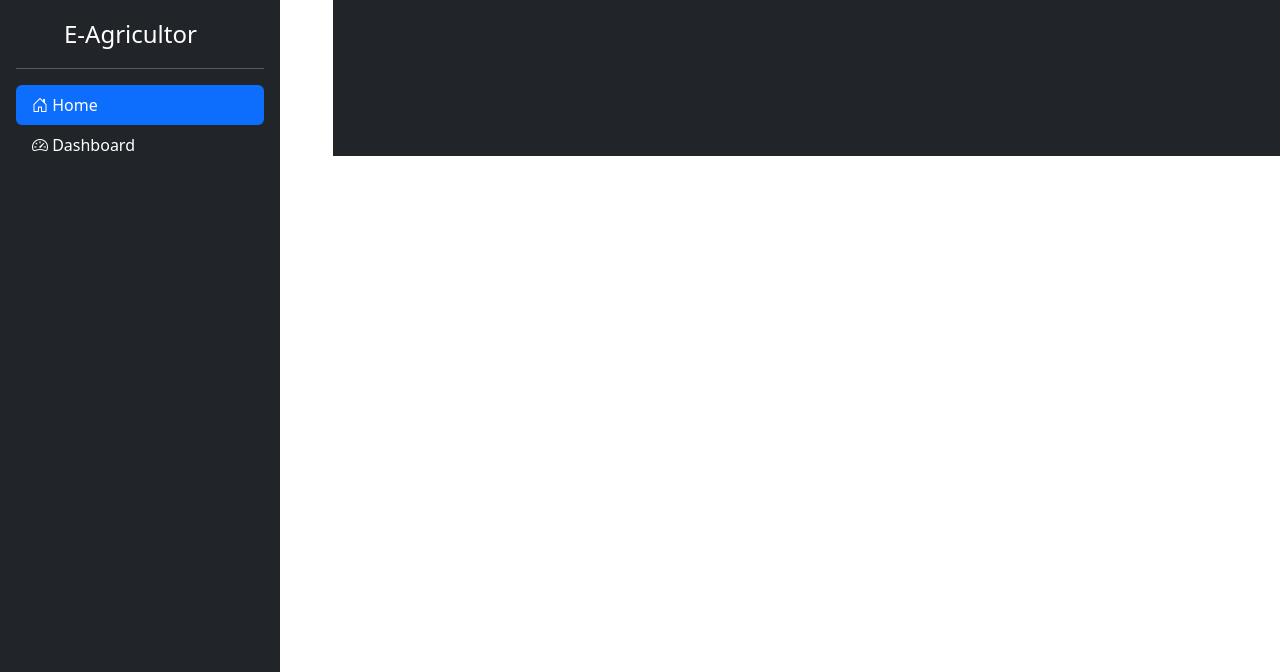
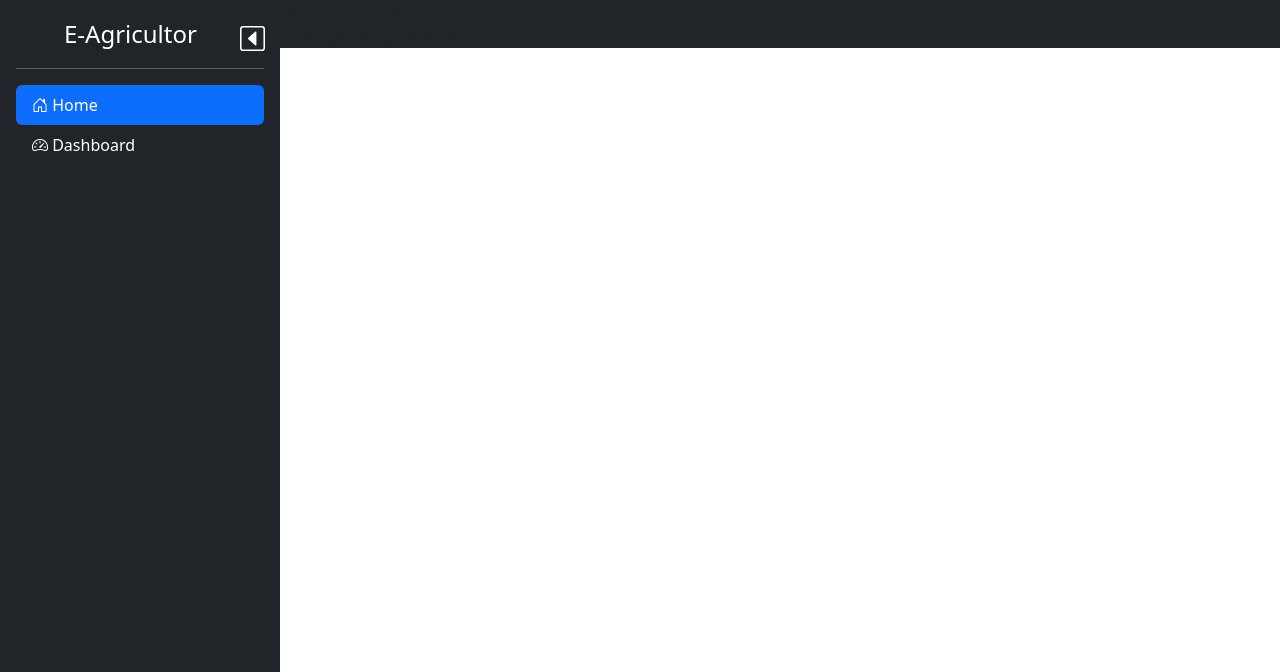
Before and after one commit to Gabriel4Arnecke/E-Agricultor, a plain HTML site: page Apps/Dashboard.html in a window 1280 px wide. Shown: the top 672 px of the page. Drawn offline with nearby package versions, Linux system fonts and the light colour scheme.

Commit message:
position content edited and side nav (less more function addded)

```diff
--- a/Apps/Dashboard.html
+++ b/Apps/Dashboard.html
@@ -16,8 +16,15 @@
         }
         .main_content{
           top: 0;
-          margin: 0 0 0 26%;
           background-color: #212529;
+        }
+        .adjust-arrow{
+          position: absolute;
+          margin: 3.5% 0 0 80%;
+        }
+        .adjust-arrow:hover{
+          cursor: pointer;
+          color: darkslategray;
         }
     </style>
     <script src="../js/show_content.js"></script>
@@ -29,22 +36,30 @@
 
     <!-- Side Nav Bar -->
     <div class="d-flex flex-column flex-shrink-0 p-3 text-white bg-dark" style="width: 280px; position: fixed ;" id="side_bar">
-        <a href="/" class="d-flex align-items-center mb-3 mb-md-0 me-md-auto text-white text-decoration-none">
+        <a  href="/" class="d-flex align-items-center mb-3 mb-md-0 me-md-auto text-white text-decoration-none">
           <svg class="bi me-2" width="40" height="32"><use xlink:href="#bootstrap"></use></svg>
-          <span class="fs-4">E-Agricultor</span>
+          <span class="fs-4" id="logo_info">E-Agricultor</span>
         </a>
+        <svg xmlns="http://www.w3.org/2000/svg" id="more" onclick="more()" style="display: none;" width="25" height="25" fill="currentColor" class="adjust-arrow bi bi-caret-right-square" viewBox="0 0 16 16">
+          <path d="M14 1a1 1 0 0 1 1 1v12a1 1 0 0 1-1 1H2a1 1 0 0 1-1-1V2a1 1 0 0 1 1-1h12zM2 0a2 2 0 0 0-2 2v12a2 2 0 0 0 2 2h12a2 2 0 0 0 2-2V2a2 2 0 0 0-2-2H2z"/>
+          <path d="M5.795 12.456A.5.5 0 0 1 5.5 12V4a.5.5 0 0 1 .832-.374l4.5 4a.5.5 0 0 1 0 .748l-4.5 4a.5.5 0 0 1-.537.082z"/>
+        </svg>
+        <svg xmlns="http://www.w3.org/2000/svg" id="less" onclick="less()" width="25" height="25" fill="currentColor" class="adjust-arrow bi bi-caret-left-square" viewBox="0 0 16 16">
+          <path d="M14 1a1 1 0 0 1 1 1v12a1 1 0 0 1-1 1H2a1 1 0 0 1-1-1V2a1 1 0 0 1 1-1h12zM2 0a2 2 0 0 0-2 2v12a2 2 0 0 0 2 2h12a2 2 0 0 0 2-2V2a2 2 0 0 0-2-2H2z"/>
+          <path d="M10.205 12.456A.5.5 0 0 0 10.5 12V4a.5.5 0 0 0-.832-.374l-4.5 4a.5.5 0 0 0 0 .748l4.5 4a.5.5 0 0 0 .537.082z"/>
+        </svg>
         <hr>
         <ul class="nav nav-pills flex-column mb-auto">
           <li class="nav-item">
-            <a href="#" class="nav-link active" aria-current="page">
+            <a href="#" class="nav-link active" aria-current="page" title="" data-bs-toggle="tooltip" data-bs-placement="right" data-bs-original-title="Home">
                 <i class="bi bi-house-door"></i>
-              Home
+              <span id="home">  Home</span>
             </a>
           </li>
           <li>
-            <a href="#" class="nav-link text-white">
+            <a href="#" class="nav-link text-white" >
                 <i class="bi bi-speedometer2"></i>
-              Dashboard
+              <span id="dash">Dashboard</span>
             </a>
           </li>
         </ul>
@@ -66,8 +81,15 @@
     <!-- End Side Nav Bar -->
 
     <!-- Dashboard -->
-    <main class="main_content">
-      <canvas id="lineChart" style="max-width: 500px;"></canvas>
+    <main class="main_content" id="main">
+      <div class="container">
+        <div class="row">
+          First Item para API
+        </div>
+        <div class="row">
+          Aplicaçã de algum charts,
+        </div>
+      </div>
     </main>
     <!-- End Dashboard-->
 
@@ -81,52 +103,50 @@
     </footer>
     <!-- End Footer -->
     <script>
-      window.addEventListener("load", function(event) {
+      const side_nav = document.getElementById('side_bar')
+      const main_content = document.getElementById('main')
+      const height_windows = window.innerHeight;
+      const height_footer = document.getElementById('footer').clientHeight;
+
+      window.addEventListener("load", function(event) { // Steps para o inicio da página
 
         // Consertando tamanho da side bar com relação ao tamanha da tela de cada despositivo
-        const height_windows = window.innerHeight;
-        let height_footer = document.getElementById('footer').clientHeight;
-        let height_side_nav = document.getElementById('side_bar')
         console.log(height_windows - height_footer);
-        height_side_nav.style.height = height_windows - height_footer + "px";
+        side_nav.style.height = height_windows - height_footer + "px";
+
+        // Adjust Width for content main
+        main_content.style.marginLeft = 100 - ((window.innerWidth - side_nav.clientWidth) * 100/ window.innerWidth) + "%"
       });
 
-        // Config charts temp
-        //line
-        var ctxL = document.getElementById("lineChart").getContext('2d');
-        var myLineChart = new Chart(ctxL, {
-          type: 'line',
-          data: {
-            labels: ["January", "February", "March", "April", "May", "June", "July"],
-            datasets: [{
-              label: "My First dataset",
-              data: [65, 59, 80, 81, 56, 55, 40],
-              backgroundColor: [
-                'rgba(105, 0, 132, .2)',
-              ],
-              borderColor: [
-                'rgba(200, 99, 132, .7)',
-              ],
-              borderWidth: 2
-            },
-            {
-              label: "My Second dataset",
-              data: [28, 48, 40, 19, 86, 27, 90],
-              backgroundColor: [
-                'rgba(0, 137, 132, .2)',
-              ],
-              borderColor: [
-                'rgba(0, 10, 130, .7)',
-              ],
-              borderWidth: 2
-            }
-            ]
-          },
-          options: {
-            responsive: true
-          }
-        });
+      // Arrow to do hide/show side bar
+      const span_home = document.getElementById('home')
+      const span_dash = document.getElementById('dash')
+      const arrow_less = document.getElementById('less')
+      const arrow_more = document.getElementById('more')
+      const logo_info = document.getElementById('logo_info')
+      const fixed_size_side = (side_nav.clientWidth * 100/ window.innerWidth)
 
+      function less(){
+        // Controle de visores
+        span_dash.style.display = 'none'
+        span_home.style.display = 'none'
+        arrow_more.style.display = 'block'
+        arrow_less.style.display = 'none'
+        logo_info.style.display = 'none'
+        // Ajuste do Width side bar
+        side_nav.style.width = '10%'
+      }
+      function more(){
+        // Controle de visores
+        span_dash.style.display = 'inline'
+        span_home.style.display = 'inline'
+        arrow_more.style.display = 'none'
+        arrow_less.style.display = 'block'
+        // Ajuste do Width side bar
+        side_nav.style.width = fixed_size_side + '%'
+        arrow_more.style.marginLeft = '50%'
+
+      }
     </script>
 </body>
 </html>
```
Also changed, not shown: Index.html (+3 -3 lines).
